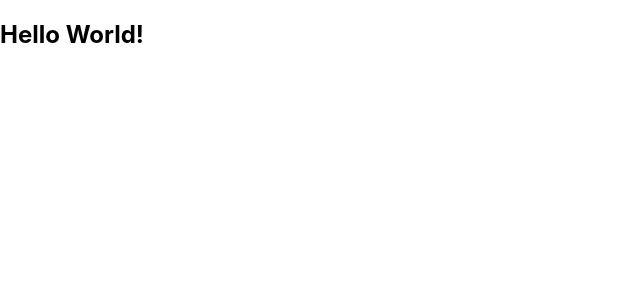
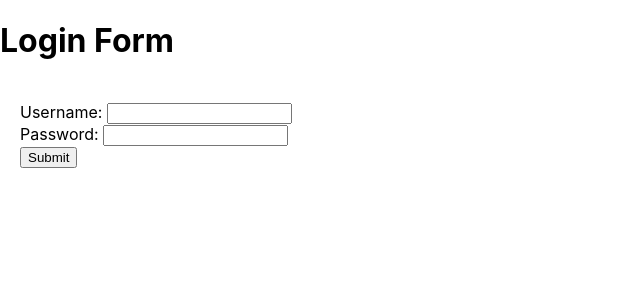
Before and after one commit to p-iteghie/GamePlan, a React (Create React App) app in the folder client/: page / in a window 1280 px wide. Shown: the top 300 px of the page, without its empty margins (0-640 px from the left). Built offline with nearby package versions, Linux system fonts and the light colour scheme; no server answers.

Commit message:
Username and Password can pass to server

```diff
--- a/client/src/App.js
+++ b/client/src/App.js
@@ -1,24 +1,15 @@
-import React, {useEffect, useState} from 'react'
+
 import Visuals from './Visuals';
+import LoginInput from './LoginInput';
 
 function App()
 {
-  const[backendData, setBackendData] = useState([{}])
-
-  useEffect(() => {
-    fetch("/api").then(
-      response => response.json()
-    ).then(
-      data => {
-        setBackendData(data)
-      }
-    )
-  }, [])
 
   return(
     <div>
-      <Visuals />
-    </div>
+      <Visuals/>
+      <LoginInput/>
+     </div>
   );
 }
 
--- /dev/null
+++ b/client/src/LoginInput.js
@@ -0,0 +1,64 @@
+import React, {useState} from 'react'
+
+function LoginInput()
+{
+    // Define two pieces of state: one for username and one for password
+  const [username, setUsername] = useState('');
+  const [password, setPassword] = useState('');
+  const [responseMessage, setResponseMessage] = useState('');
+
+  // Handle form submission
+  const handleSubmit = async (e) => {
+    e.preventDefault();  // Prevent page refresh
+
+    // Make a POST request with both username and password
+    const response = await fetch('http://localhost:5000/submit', {
+    method: 'POST',
+    headers: {
+        'Content-Type': 'application/json',
+    },
+    body: JSON.stringify({ username, password }),  // Send both username and password
+    });
+
+    const data = await response.json();
+    setResponseMessage(data.message);  // Assuming the server returns a message
+
+    setUsername(''); // Reset username
+    setPassword(''); // Reset password
+
+  };
+
+  return (
+    <div style={{ padding: '20px' }}>
+      <form onSubmit={handleSubmit}>
+        {/* Username input */}
+        <div>
+          <label htmlFor="username">Username: </label>
+          <input
+            type="text"
+            id="username"
+            value={username}
+            onChange={(e) => setUsername(e.target.value)}  // Update username state
+          />
+        </div>
+
+        {/* Password input */}
+        <div>
+          <label htmlFor="password">Password: </label>
+          <input
+            type="password"
+            id="password"
+            value={password}
+            onChange={(e) => setPassword(e.target.value)}  // Update password state
+          />
+        </div>
+
+        <button type="submit">Submit</button>
+      </form>
+
+    </div>
+  );
+
+};
+
+export default LoginInput;
--- a/client/src/Visuals.js
+++ b/client/src/Visuals.js
@@ -1,12 +1,11 @@
 import React from 'react';
+
+
 
 function Visuals() {
   return (
-    <div>
+    <div><h1>Login Form</h1></div>
 
-        <h2>Hello World!</h2>
-
-    </div>
 
   );
 }
```
Also changed, not shown: 1 other file (tests, documents, lock files or other folders).
